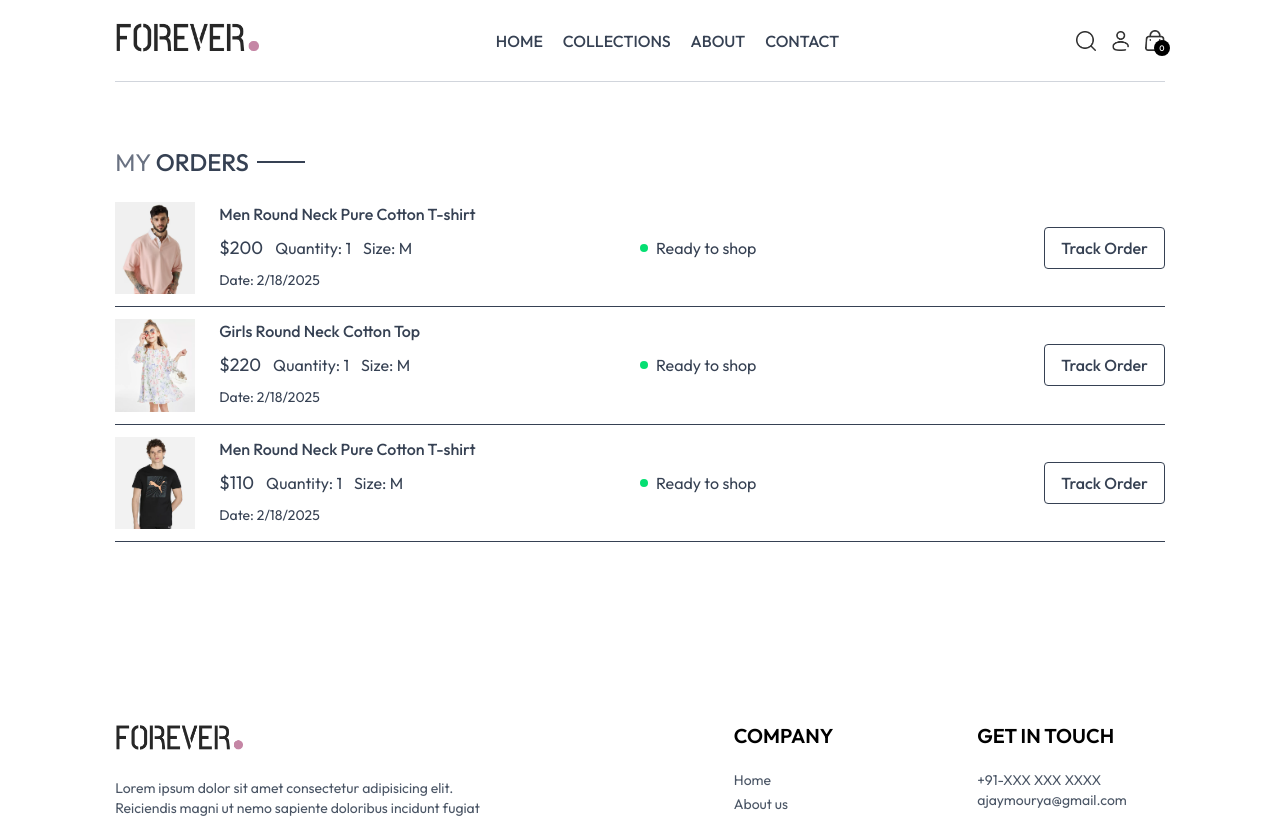
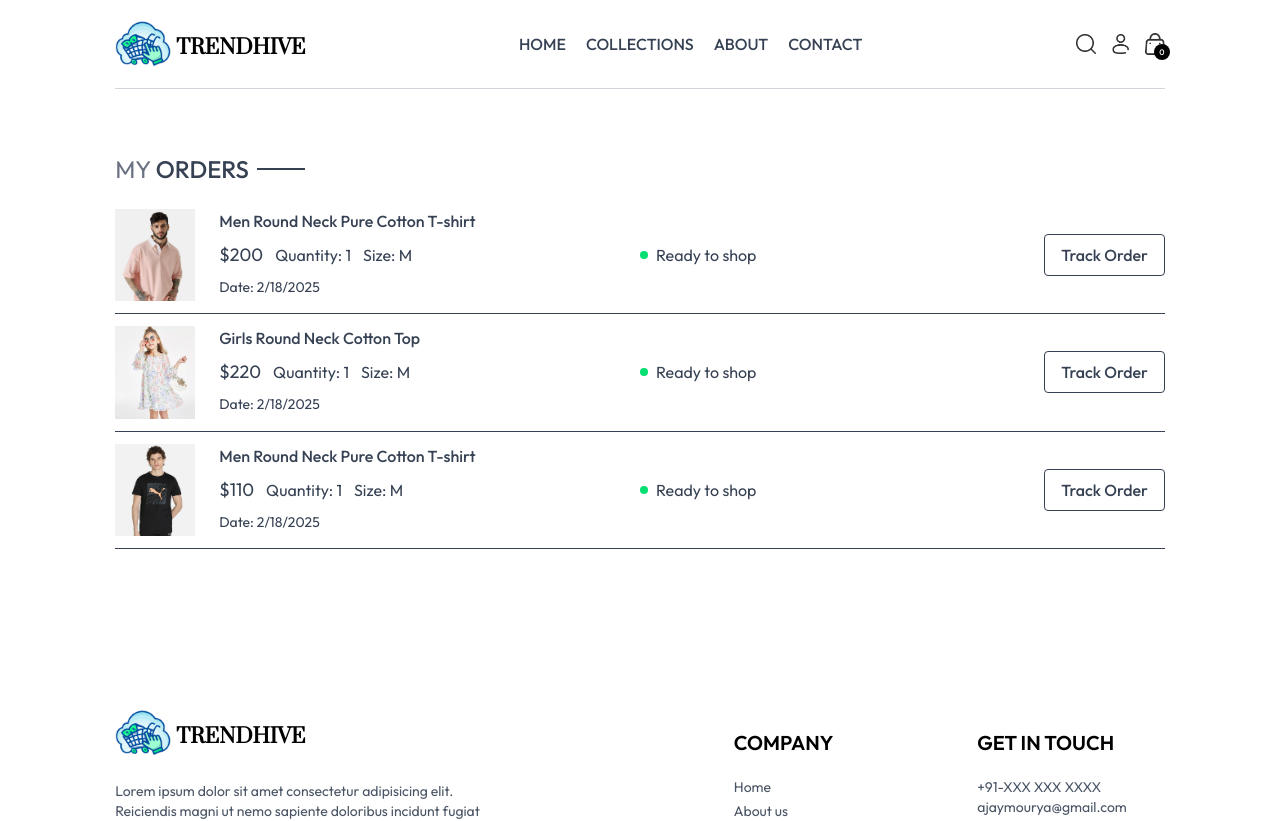
Before and after one commit to Ajay7548/E-Commerce-App, a React (Vite) app: page /Order in a window 1280 px wide. Shown: the top 821 px of the page. Built offline with nearby package versions, Linux system fonts and the light colour scheme; a web font is replaced by a local one.

Commit message:
logo updated

```diff
--- a/src/components/Footer.jsx
+++ b/src/components/Footer.jsx
@@ -1,5 +1,7 @@
 import React, { useState } from "react";
 import { Link } from "react-router-dom";
+import logo_whiteedit from '../assets/logo_whiteedit.png'
+
 
 const Footer = () => {
   // const [isActive,setIsActive]= useState(false)
@@ -10,13 +12,14 @@ const Footer = () => {
       <div className="flex flex-col sm:grid grid-cols-[3fr_1fr_1fr] gap-14 my-10 mt-40 text-sm">
 
         <div>
-          <Link to={"/"}>
-            <img
-              src="/src/assets/frontend_assets/logo.png"
-              alt=""
-              className="w-32 py-5"
-            />
-          </Link>
+          <Link to={"/"} className="flex items-center gap-1 pb-6 ">
+                    <img
+                      src={logo_whiteedit}
+                      alt=""
+                      className="h-12"
+                    />
+                    <p className="text-xl pt-2 font-medium logo">TRENDHIVE</p>
+                  </Link>
           <p className=" text-gray-600 text-sm md:w-[65%]">
             Lorem ipsum dolor sit amet consectetur adipisicing elit. Reiciendis
             magni ut nemo sapiente doloribus incidunt fugiat dolor iste odit
--- a/src/components/Navbar.jsx
+++ b/src/components/Navbar.jsx
@@ -2,6 +2,7 @@ import React, { useState } from "react";
 import { NavLink, Link, useLocation, } from "react-router-dom";
 import SearchBox from "./SearchBox";
 import { useShop } from "../context/ShopContext";
+import logo_whiteedit from '../assets/logo_whiteedit.png'
 
 const Navbar = () => {
   const [isVisible, setIsVisible] = useState(false);
@@ -11,12 +12,13 @@ const Navbar = () => {
   return (
     <div className="">
       <nav className=" flex items-center justify-between py-5 font-medium ">
-        <Link to={"/"}>
+        <Link to={"/"} className="flex items-center gap-1 ">
           <img
-            src="/src/assets/frontend_assets/logo.png"
+            src={logo_whiteedit}
             alt=""
-            className="w-36"
+            className="h-12"
           />
+          <p className="text-xl pt-2 font-medium logo">TRENDHIVE</p>
         </Link>
 
         <ul className="hidden sm:flex gap-5 text-md text-gray-700">
--- a/src/index.css
+++ b/src/index.css
@@ -15,6 +15,11 @@ a.active hr{
     font-weight: 400;
     font-style: normal;
 }
+.logo{
+    font-family: 'Prata','serif';
+    font-weight: 800;
+    font-style:normal;
+}
 /* to hilde side scrol  */
 ::-webkit-scrollbar{
     display: none;
```
Also changed, not shown: src/assets/logo_whiteedit.png (added).
